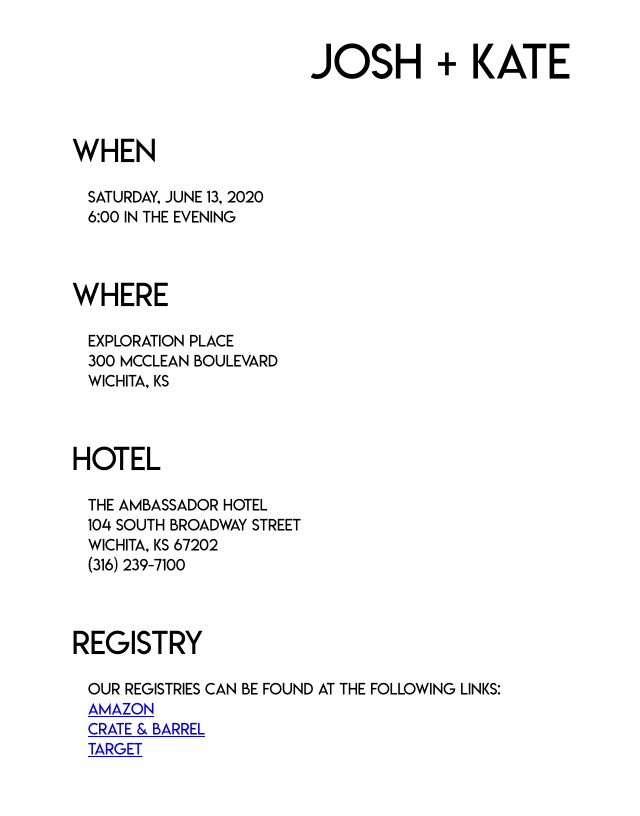
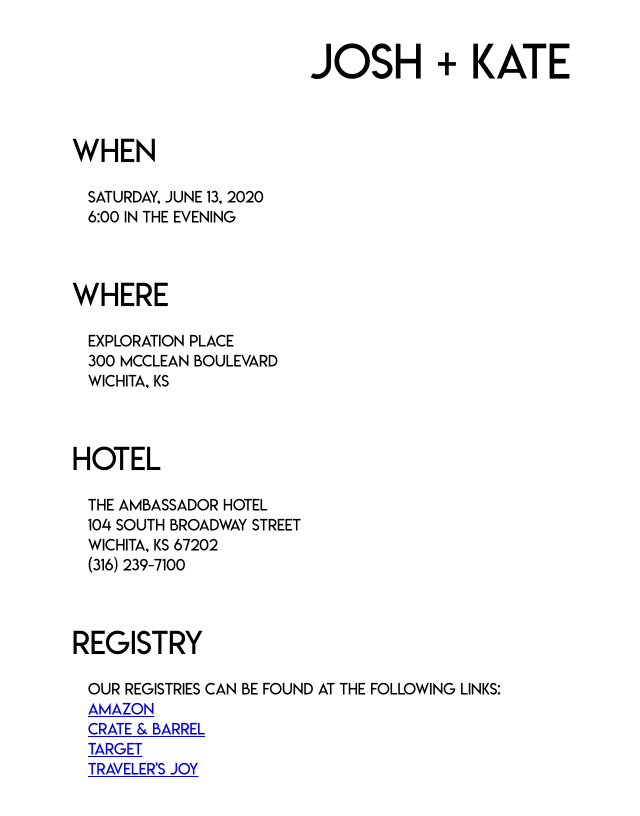
Before and after one commit to Joshpaq/wedding-website, a React (Create React App) app: page / in a window 1280 px wide. Shown: the top 816 px of the page, without its empty margins (200-840 px from the left). Built offline with nearby package versions, Linux system fonts and the light colour scheme.

Commit message:
feat: add travelers joy link

```diff
--- a/package.json
+++ b/package.json
@@ -1,6 +1,6 @@
 {
   "name": "wedding-website",
-  "version": "1.0.0",
+  "version": "1.1.0",
   "private": true,
   "dependencies": {
     "@testing-library/jest-dom": "^4.2.4",
--- a/src/App.jsx
+++ b/src/App.jsx
@@ -48,6 +48,8 @@ const App = () => (
       <Link label={strings.REGISTRY_2_NAME} to={strings.REGISTRY_2_LINK} />
       <br />
       <Link label={strings.REGISTRY_3_NAME} to={strings.REGISTRY_3_LINK} />
+      <br />
+      <Link label={strings.REGISTRY_4_NAME} to={strings.REGISTRY_4_LINK} />
     </Section>
   </Container>
 )
--- a/src/strings.js
+++ b/src/strings.js
@@ -23,5 +23,7 @@ export default {
     REGISTRY_2_NAME: 'Crate & Barrel',
     REGISTRY_2_LINK: 'https://www.crateandbarrel.com/gift-registry/kate-moeder-and-josh-paquette/r6086637',
     REGISTRY_3_NAME: 'Target',
-    REGISTRY_3_LINK: 'https://www.target.com/gift-registry/giftgiver?registryId=89e2e4cf45a24b72b2e978b406909f3c&type=WEDDING'
+    REGISTRY_3_LINK: 'https://www.target.com/gift-registry/giftgiver?registryId=89e2e4cf45a24b72b2e978b406909f3c&type=WEDDING',
+    REGISTRY_4_NAME: `Traveler's Joy`,
+    REGISTRY_4_LINK: 'https://www.travelersjoy.com/moederpaquette2020'
 }
```
Also changed, not shown: 1 other file (tests, documents, lock files or other folders).
